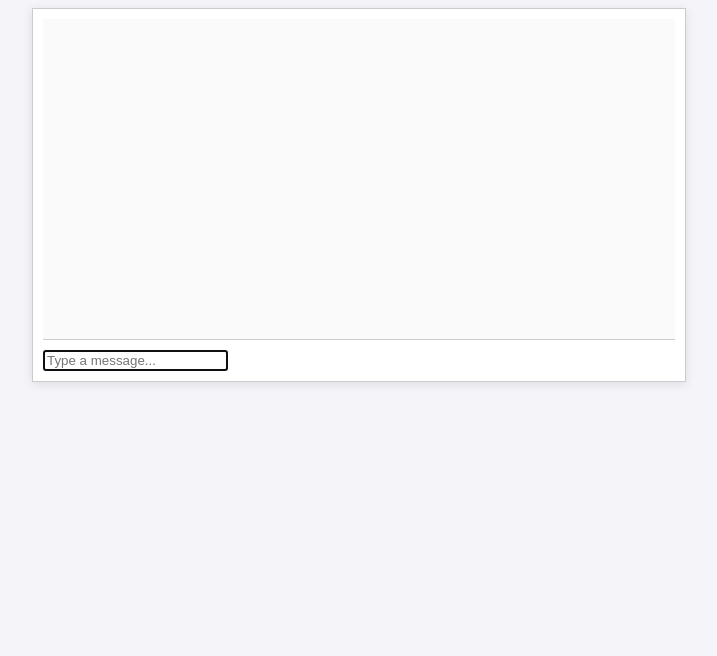
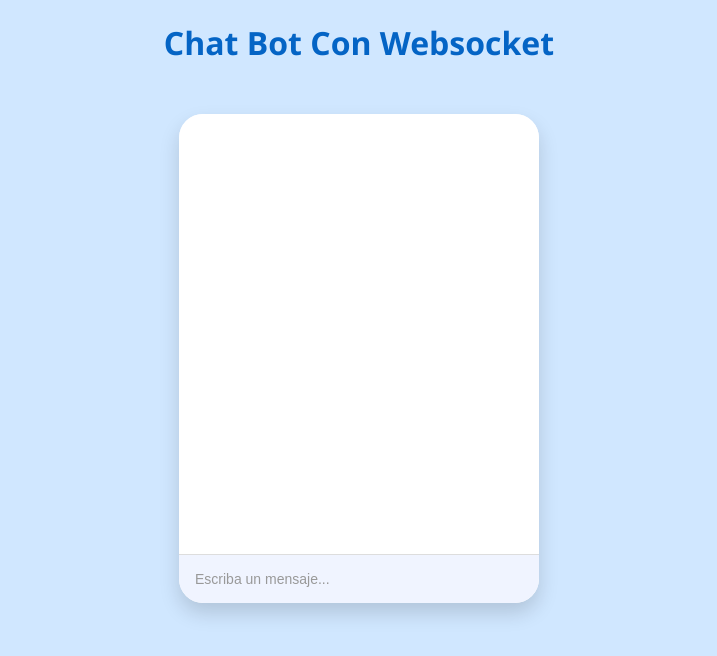
Before and after one commit to SebastianRojas6/Websocket_project, a plain HTML site: page index.html in a window 1280 px wide. Shown: the whole page, without its empty margins (281-998 px from the left). Drawn offline with Linux system fonts and the light colour scheme.

Commit message:
Cambios a la vista principal

```diff
--- a/index.html
+++ b/index.html
@@ -3,13 +3,14 @@
 <head>
     <meta charset="UTF-8">
     <meta name="viewport" content="width=device-width, initial-scale=1.0">
-    <title>Rust WebSocket Chat</title>
+    <title>Chat de Rust con Websocket</title>
     <link rel="stylesheet" href="style.css">
 </head>
 <body>
+    <h1>Chat bot con Websocket</h1>
     <div id="chat-box">
         <div id="messages"></div>
-        <input type="text" id="input" placeholder="Type a message..." autofocus>
+        <input type="text" id="input" placeholder="Escriba un mensaje..." autofocus>
     </div>
     <script src="script.js"></script>
 </body>
--- a/style.css
+++ b/style.css
@@ -1,29 +1,63 @@
 body {
-    font-family: Arial, sans-serif;
-    background-color: #f4f4f9;
+    font-family: 'Segoe UI', Tahoma, Geneva, Verdana, sans-serif;
+    background-color: #d0e7ff;
+    margin: 0;
+    padding: 0;
+    text-align: center;
+    text-transform: capitalize;
+    color: #0464c5;
 }
+
 #chat-box {
-    width: 50%;
-    margin: auto;
-    border: 1px solid #ccc;
-    padding: 10px;
-    background: #fff;
-    box-shadow: 0 2px 10px rgba(0,0,0,0.1);
+    width: 360px;
+    max-width: 90%;
+    margin: 50px auto;
+    border-radius: 24px;
+    background: #ffffff;
+    box-shadow: 0 10px 20px rgba(0, 0, 0, 0.15);
+    overflow: hidden;
+    display: flex;
+    flex-direction: column;
 }
+
 #messages {
-    height: 300px;
-    overflow-y: scroll;
-    border-bottom: 1px solid #ccc;
-    margin-bottom: 10px;
-    padding: 10px;
-    background: #fafafa;
+    height: 400px;
+    overflow-y: auto;
+    padding: 20px;
+    background: #ffffff;
+    display: flex;
+    flex-direction: column;
+    gap: 12px;
 }
+
 .message {
-    padding: 5px;
-    margin: 5px 0;
-    border-radius: 5px;
-    background: #e1ecf4;
+    max-width: 80%;
+    padding: 12px 16px;
+    border-radius: 16px;
+    font-size: 14px;
+    line-height: 1.4;
+    background: #d6eaff;
+    color: #003366;
+    align-self: flex-start;
 }
+
 .message.self {
-    background: #cce5ff;
+    background: #3366ff;
+    color: white;
+    align-self: flex-end;
 }
+
+input[type="text"] {
+    border: none;
+    border-top: 1px solid #ddd;
+    padding: 16px;
+    font-size: 14px;
+    width: calc(100% - 32px);
+    outline: none;
+    background: #f0f4ff;
+    border-radius: 0 0 24px 24px;
+}
+
+input[type="text"]::placeholder {
+    color: #999;
+}
```
